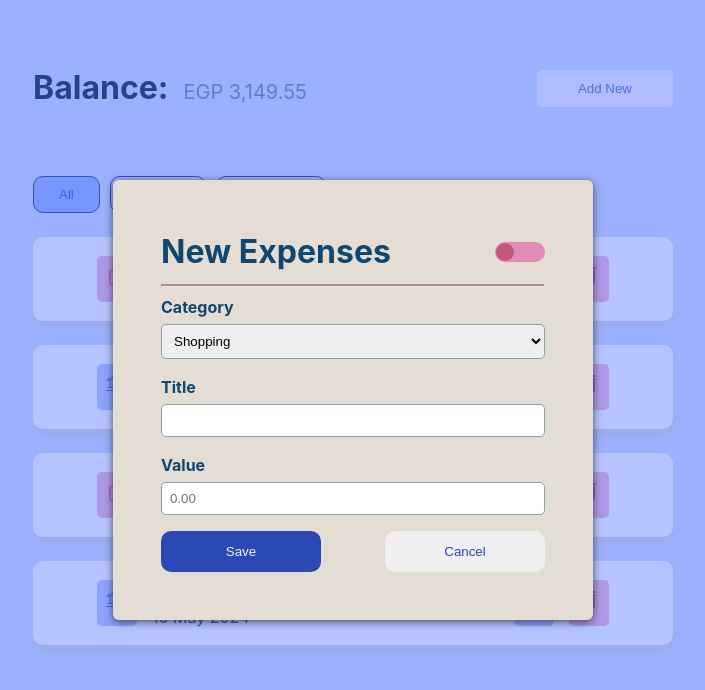
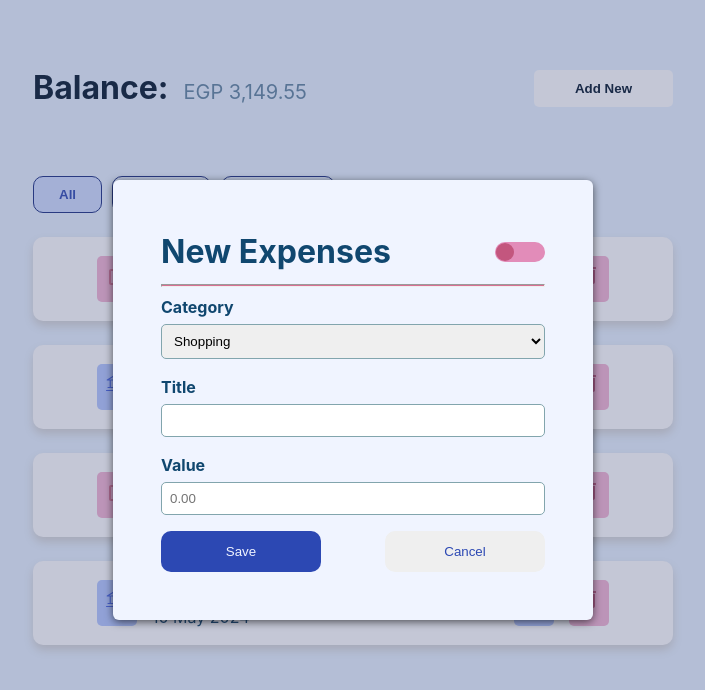
Before and after one commit to rashaaad19/Budget, a React (Vite) app: page / in a window 1280 px wide. Both pictures are taken after a click on the button "Add New". Shown: the top 690 px of the page, without its empty margins (287-992 px from the left). Built offline with nearby package versions, Linux system fonts and the light colour scheme.

Commit message:
updated colors- updated readme

```diff
--- a/src/UI/Button.module.css
+++ b/src/UI/Button.module.css
@@ -1,4 +1,4 @@
-.filterBtn{
+.filterBtn {
   padding: 10px 25px;
   background: transparent;
   border: 1px solid var(--color-blue-900);
@@ -9,24 +9,28 @@
   box-sizing: border-box;
   text-align: center;
   transition: 0.2s ease-in-out;
+  font-weight: bold;
 }
-.filterBtn:hover{
+.filterBtn:hover {
+  /* background: var(--color-blue-400); */
   background: var(--color-blue-200);
 }
-.filterBtn.active{
-    background: var(--color-blue-400);
+.filterBtn.active {
+  /* background: var(--color-blue-400); */
+  background: var(--color-blue-200);
 }
-.addBtn{
+.addBtn {
   padding: 10px 40px;
-    background: var(--color-blue-50);
-    color: var(--color-blue-700);
+  background: white;
+  color: var(--color-gray-blue-1000);
   border: 1px solid transparent;
   cursor: pointer;
   max-width: 10rem;
   transition: 0.3s ease-in-out;
   border-radius: 5px;
+  font-weight: bold;
 }
-.addBtn:hover{
+.addBtn:hover {
   background-color: var(--color-blue-700);
   color: var(--color-blue-50);
 }
--- a/src/UI/Modal.module.css
+++ b/src/UI/Modal.module.css
@@ -1,5 +1,5 @@
 .modal {
-    background-color: #e4ddd4;
+    background-color: var(--color-blue-50);
     border-radius: 6px;
     border: none;
     box-shadow: 0 2px 8px rgba(0, 0, 0, 0.6);
@@ -9,5 +9,5 @@
   }
 
   .modal::backdrop {
-    background-color: #5b79ff72;
+    background-color: #4e578254;
   }
--- a/src/index.css
+++ b/src/index.css
@@ -1,5 +1,4 @@
 :root {
-
   /* Lightest Shade */
   --color-gray-blue-50: #f2f5f9;
   --color-gray-blue-100: #e5e9f0;
@@ -13,7 +12,8 @@
   --color-gray-blue-900: #10476f; /* Darkest Shade */
   --color-gray-blue-1000: #00152b; /* Darkest Shade */
 
-  --color-blue-50 : #f0f4ff;
+  --color-blue-50: #f0f4ff;
+  --color-blue-75: #e7f2ff;
   --color-blue-100: #e6ecff;
   --color-blue-200: #d0ddff;
   --color-blue-300: #b3c7ff;
@@ -28,20 +28,19 @@
   --color-pink-100: #f3b3d2;
   --color-pink-200: #eba0c7;
   --color-pink-300: #e28cb9;
---color-pink-400: #d87093;  /* Provided Color */
+  --color-pink-400: #d87093; /* Provided Color */
   --color-pink-500: #c3567e;
   --color-pink-600: #ab3d68;
   --color-pink-700: #912c54;
   --color-pink-800: #741e40;
---color-pink-900: #57132f;  /* Darkest Shade */
-
+  --color-pink-900: #57132f; /* Darkest Shade */
 
   font-family: Inter, system-ui, Avenir, Helvetica, Arial, sans-serif;
   line-height: 1.5;
   font-weight: 400;
 
   color-scheme: light dark;
-  background-color: var(--color-blue-200);
+  background-color: var(--color-blue-75);
   color: rgb(19, 26, 27);
   font-synthesis: none;
   text-rendering: optimizeLegibility;
```
Also changed, not shown: 1 other file (tests, documents, lock files or other folders). Lines whose indentation alone changed are shown as unchanged.
